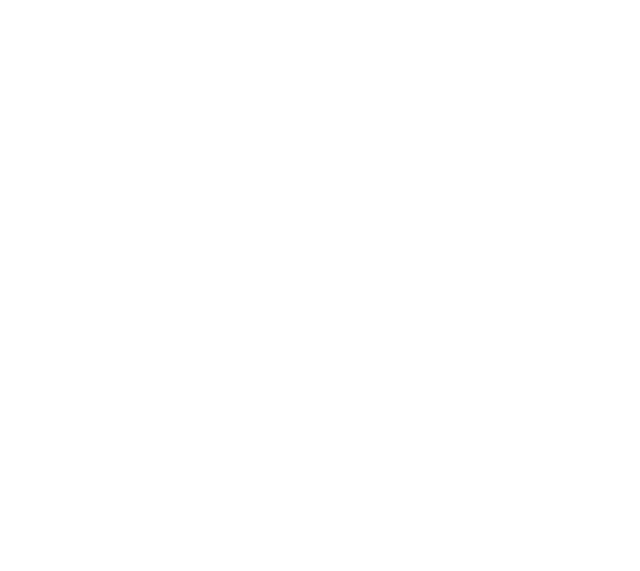
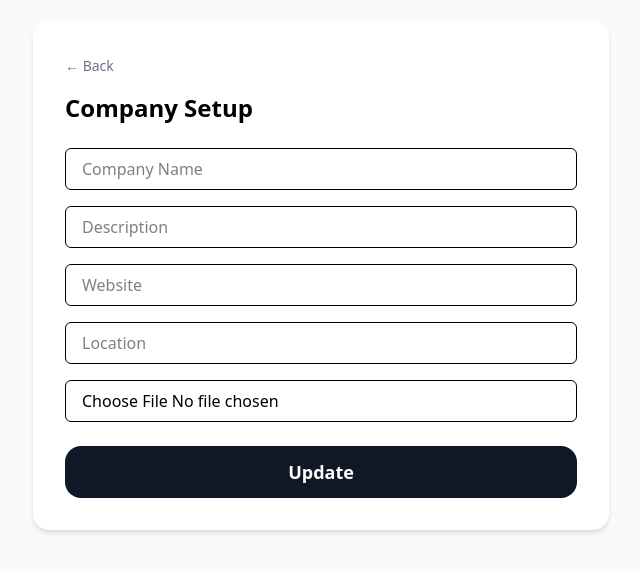
Before and after one commit to 70Gaurav61/CareerConnect, a React (Vite) app in the folder frontend/: page /recruiter/company-setup/1 in a window 1280 px wide. Before the commit this address had no page. Shown: the part 125-696 px from the top of the page, without its empty margins (319-959 px from the left). Built offline with nearby package versions, Linux system fonts and the light colour scheme.

Commit message:
Fix routing problems

```diff
--- a/frontend/src/App.jsx
+++ b/frontend/src/App.jsx
@@ -24,7 +24,7 @@
         <Route path="/register" element={<Register />} />
 
         {/* Recruiter Routes */}
-        <Route path="/recruiter/company-setup" element={<CompanySetup />} />
+        <Route path="/recruiter/company-setup/:id" element={<CompanySetup />} />
         <Route path="/recruiter/company/register" element={<CreateCompany />} />
         <Route path="/recruiter/companies" element={<RecruiterCompanies />} />
         <Route path="/recruiter/jobs" element={<RecruiterJobs />} />
--- a/frontend/src/pages/recruiter/CompanySetup.jsx
+++ b/frontend/src/pages/recruiter/CompanySetup.jsx
@@ -1,5 +1,5 @@
 import { useState } from "react";
-import { useNavigate } from "react-router-dom";
+import { useNavigate, useParams } from "react-router-dom";
 import axios from "axios";
 
 const CompanySetup = () => {
@@ -13,6 +13,7 @@
 
   const [submitting, setSubmitting] = useState(false);
   const navigate = useNavigate();
+  const { id } = useParams(); // Get company ID from URL
 
   const handleChange = (e) => {
     const { name, value, files } = e.target;
@@ -33,20 +34,16 @@
         form.append(key, formData[key]);
       }
 
-      const token = localStorage.getItem("token");
+      await axios.put(`http://localhost:3000/api/v1/company/update/${id}`, form, {
 
-      await axios.post("http://localhost:5173/api/v1/companies", form, {
-        headers: {
-          "Content-Type": "multipart/form-data",
-          Authorization: `Bearer ${token}`,
-        },
+        withCredentials: true, // if backend uses cookies
       });
 
-      alert("Company registered successfully");
+      alert("Company updated successfully");
       navigate("/recruiter/jobs");
     } catch (err) {
       console.error(err);
-      alert("Error creating company");
+      alert("Error updating company");
     } finally {
       setSubmitting(false);
     }
@@ -122,7 +119,6 @@
         >
           {submitting ? "Updating..." : "Update"}
         </button>
-
       </form>
     </div>
   );
--- a/frontend/src/pages/recruiter/CreateCompany.jsx
+++ b/frontend/src/pages/recruiter/CreateCompany.jsx
@@ -3,7 +3,7 @@
 import axios from "axios";
 
 const CreateCompany = () => {
-  const [companyName, setCompanyName] = useState("");
+  const [Name, setName] = useState("");
   const [loading, setLoading] = useState(false);
   const navigate = useNavigate();
 
@@ -12,17 +12,24 @@
 
     try {
       setLoading(true);
-      const userId = JSON.parse(localStorage.getItem("careerConnectUser"))._id;
+      const user = JSON.parse(localStorage.getItem("careerConnectUser"));
+      if (!user?._id) throw new Error("User not found");
 
-      await axios.post("http://localhost:3000/api/v1/companies", {
-        name: companyName,
-        userId,
+      console.log("one");
+      await axios.post("http://localhost:3000/api/v1/company/register", {
+        companyName: Name,
+        userId: user._id,
+      },
+      {
+        withCredentials: true, // Ensure cookies are sent with the request
       });
 
-      // ✅ Navigate to company setup after successful update
-      navigate("/recruiter/company-setup");
+      // console.log("two");
+      const companyId = res.data.company._id;
+      navigate("/recruiter/company-setup/${companyId}"); // Navigate to company setup with the new company ID
     } catch (error) {
-      console.error("Company creation failed", error.response?.data?.message || error.message);
+      console.error("Company creation failed:", error.response?.data?.message || error.message);
+      alert("Error creating company. Please try again.");
     } finally {
       setLoading(false);
     }
@@ -49,8 +56,8 @@
         <input
           id="companyName"
           type="text"
-          value={companyName}
-          onChange={(e) => setCompanyName(e.target.value)}
+          value={Name}
+          onChange={(e) => setName(e.target.value)}
           className="mt-1 mb-4 block w-full px-4 py-2 border border-gray-300 rounded-lg shadow-sm focus:outline-none focus:ring-2 focus:ring-black"
           placeholder="Microsoft"
           required
@@ -60,7 +67,7 @@
           <button
             type="button"
             className="px-4 py-2 rounded-lg bg-gray-100 hover:bg-gray-200 text-black"
-            onClick={() => navigate("/recruiter/jobs")} // ✅ Cancel -> Recruiter Jobs
+            onClick={() => navigate("/recruiter/companies")} // ✅ Cancel → /recruiter/companies
           >
             Cancel
           </button>
@@ -69,7 +76,7 @@
             className="px-6 py-2 rounded-lg bg-black text-white hover:bg-gray-800 disabled:opacity-60"
             disabled={loading}
           >
-            {loading ? "Saving..." : "Continue"} {/* ✅ Continue -> Company Setup */}
+            {loading ? "Saving..." : "Continue"}
           </button>
         </div>
       </form>
```
Also changed, not shown: 1 other file (tests, documents, lock files or other folders). Lines whose indentation alone changed are shown as unchanged.
